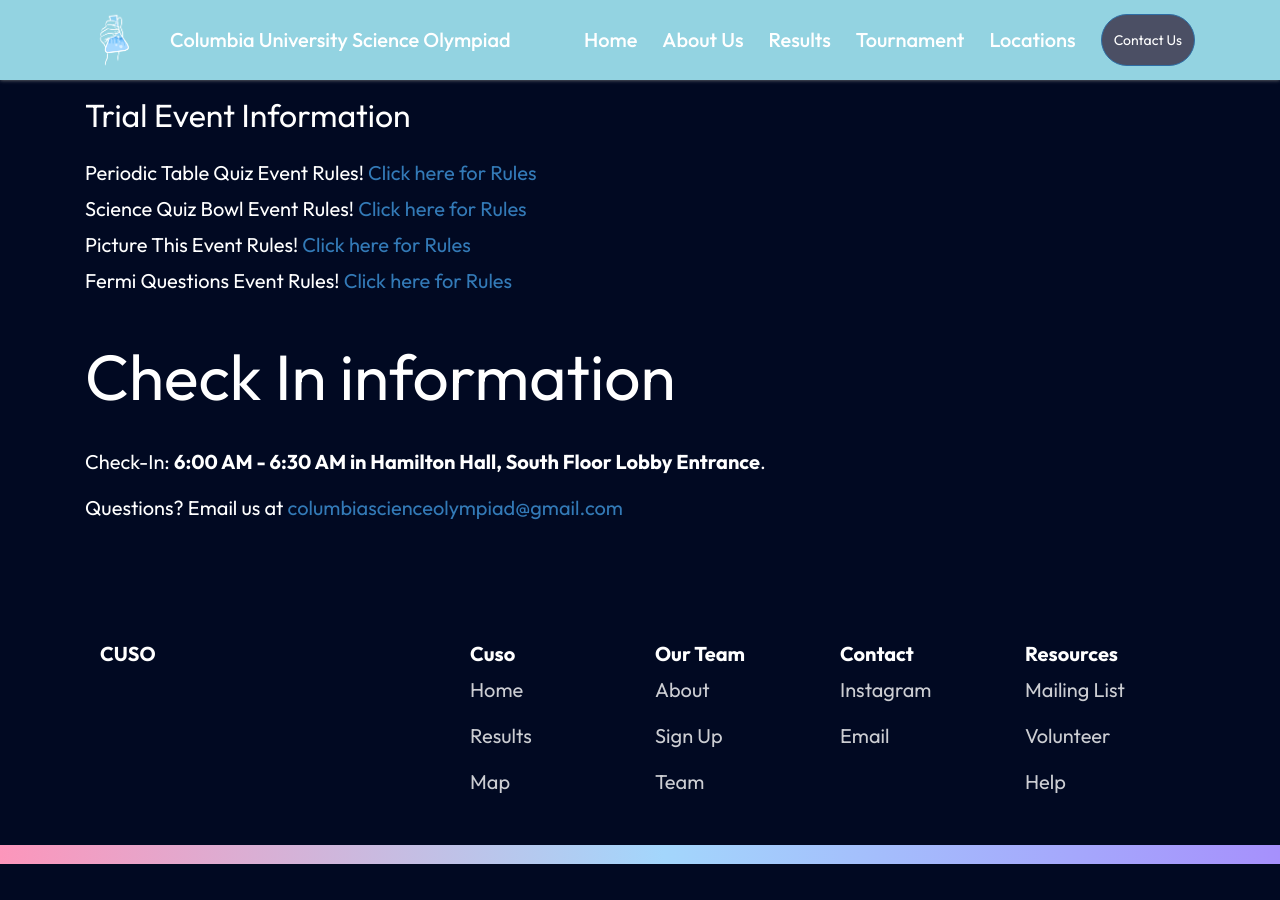
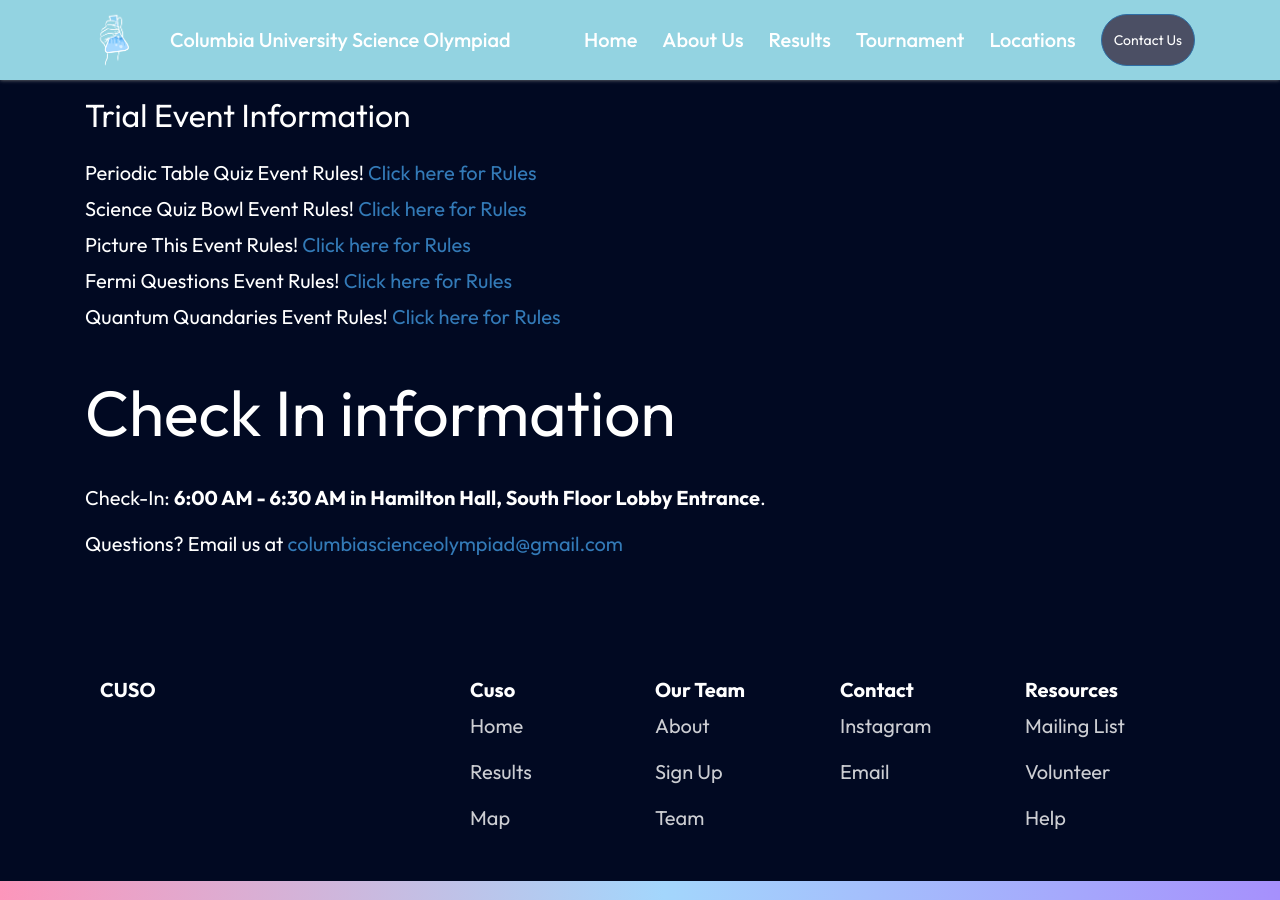
Before and after one commit to columbia-science-olympiad/columbia-science-olympiad.github.io, a Jekyll site: the page built from tournament.md, in a window 1280 px wide and 900 px high, scrolled down 586 px. Built offline with Jekyll 4.4.1, drawn with Linux system fonts in a browser that asks for light colours; nearby versions of some CDN libraries; before the commit the page ends 1450 px from its top, so only the background shows below that.

Commit message:
Added Quantum Quandaries trial event rules

```diff
--- a/tournament.md
+++ b/tournament.md
@@ -25,6 +25,7 @@
 -   Science Quiz Bowl Event Rules! [Click here for Rules](https://docs.google.com/document/d/1n75HFtPcuURw4dRdZKRhk1AfoW87i42JSpHX4EOUWqw/edit?usp=sharing)
 -   Picture This Event Rules! [Click here for Rules](https://drive.google.com/file/d/15VBWg69RdOoy1lnkt4-ha3JwvseQCSOK/view?usp=sharing)
 -   Fermi Questions Event Rules! [Click here for Rules](https://drive.google.com/file/d/1RQQ4DyF8_o6XMYdUEKAVoIyrVvVdVx5r/view?usp=sharing)
+-   Quantum Quandaries Event Rules! [Click here for Rules](https://docs.google.com/document/d/1xESli1rf_g9-pRzX10eqH3kBlfPQcBxCt6mCIw5WM44/edit?usp=drive_link)
 
 # Check In information
 
```
